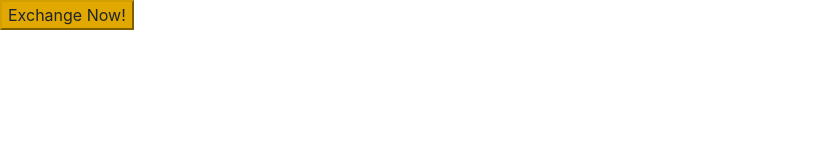
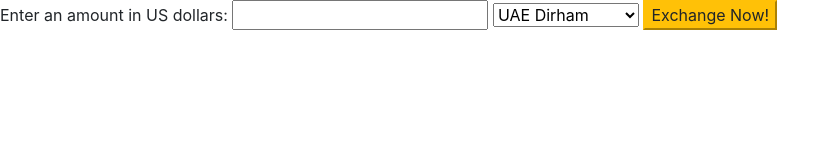
Before and after one commit to BAPotts/exchange, a website built with webpack: page src/index.html in a window 1280 px wide. Shown: the whole page, without its empty margins (0-840 px from the left). Built offline with nearby package versions, Linux system fonts and the light colour scheme.

Commit message:
Add basic UI for USD input, currency exchange selection, and submit button

```diff
--- a/src/index.html
+++ b/src/index.html
@@ -6,7 +6,19 @@
     <title>Currency Exchange</title>
   </head>
   <body>
+  <form>
+    <label for="user-input">Enter an amount in US dollars:</label>
+    <input id="user-input" type="text">
+    <select id="select-currency" name="select-currency">
+      <option value="AED">UAE Dirham</option>
+      <option value="ARS">Argentine Peso</option>
+      <option value="AUD">Australian Dollar</option>
+      <option value="BGN">Bulgarian Lev</option>
+      <option value="BRL">Brazilian Real</option>
+    </select>
+    <button class="btn-warning" id="exchange-btn">Exchange Now!</button>
+    </form>
+
     <div class="result"></div>
-    <button class="btn-warning" id="exchange-btn">Exchange Now!</button>
   </body>
 </html>
```
